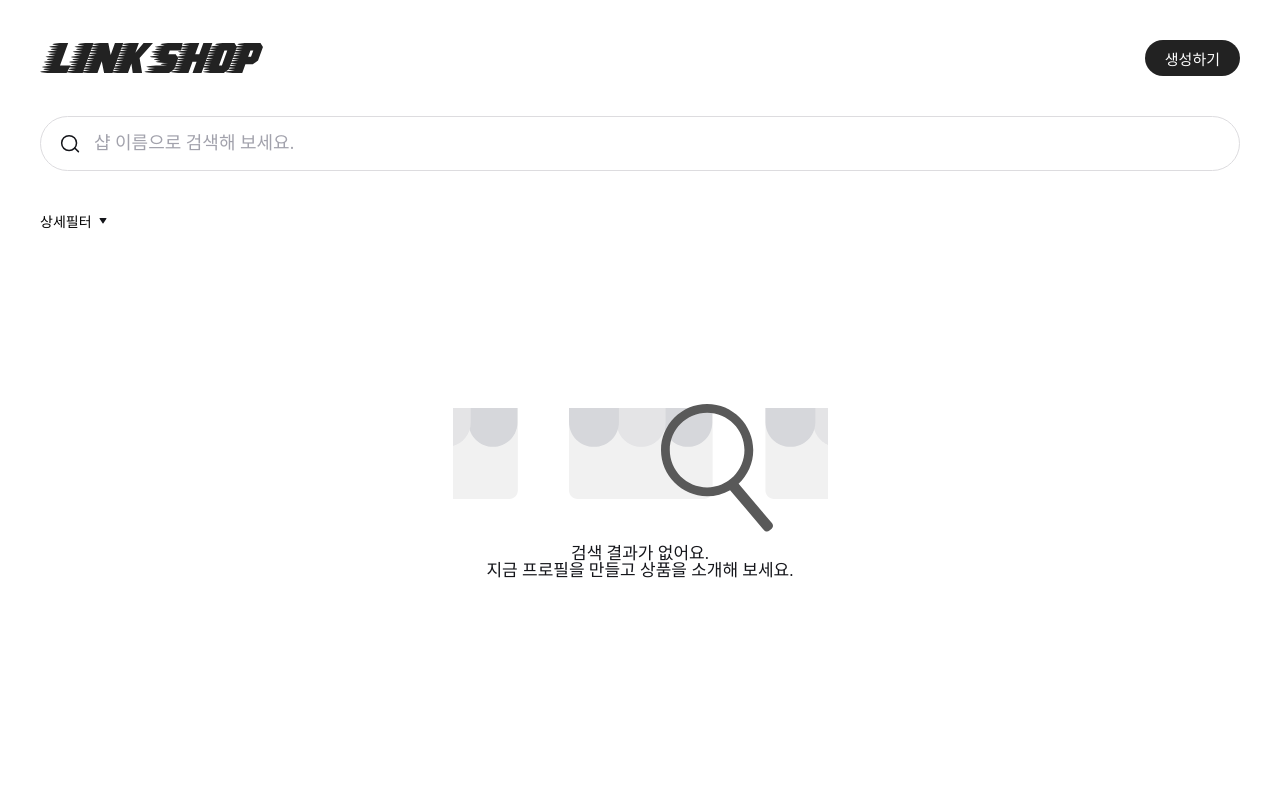
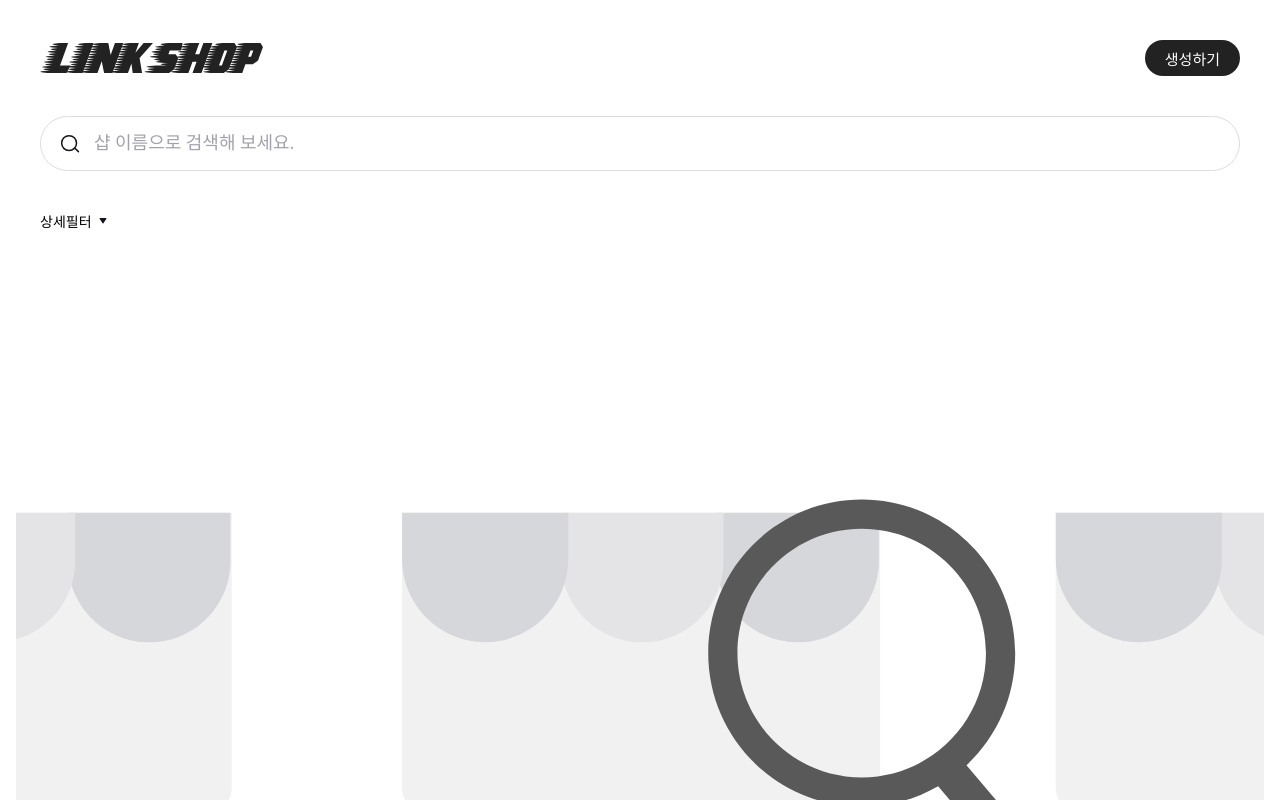
Before and after one commit to rhdtls3562/Linkshop, a React (Vite) app: page /search in a window 1280 px wide. Shown: the top 800 px of the page. Built offline with nearby package versions, Linux system fonts and the light colour scheme; a web font is replaced by a local one.

Commit message:
style: noImg 좌우패딩  삭제

```diff
--- a/src/components/ShopCard.module.css
+++ b/src/components/ShopCard.module.css
@@ -75,6 +75,7 @@
    ========================= */
 .productTitle {
   margin-bottom: 8px;
+  font-size: 15px;
 }
 
 .productImages {
--- a/src/pages/SearchResultPage.jsx
+++ b/src/pages/SearchResultPage.jsx
@@ -5,6 +5,7 @@ import noResult from "../assets/Img_search_null.svg";
 import { useEffect, useMemo, useState } from "react";
 import { useNavigate, useSearchParams } from "react-router-dom";
 import ShopList from "../components/ShopList";
+import Loading from "../components/Loading";
 
 const BASE_URL = "https://linkshop-api.vercel.app";
 const TEAM_ID = "22-3";
@@ -80,20 +81,24 @@ function SearchResultPage() {
     if (nextOrderBy !== orderBy) setOrderBy(nextOrderBy);
   }, [searchParams]);
 
+  let content;
+
+  if (loading) {
+    content = <Loading />;
+  } else if (hasResult) {
+    content = <ShopList shops={results} onShopClick={handleShopClick} />;
+  } else if (queryKeyword) {
+    content = <NoResult />;
+  } else {
+    content = <NoResult />;
+  }
+
   return (
     <div className={styles.container}>
       <SearchBar value={keywordInput} onSearch={handleKeywordChange} />
-      <Filter onFilterChange={handleFilterChange} />
+      <Filter onFilterChange={handleFilterChange} className={styles.filter} />
 
-      {loading ? (
-        <div>로딩 중...</div>
-      ) : hasResult ? (
-        <ShopList shops={results} onShopClick={handleShopClick} />
-      ) : queryKeyword ? (
-        <NoResult />
-      ) : (
-        <NoResult />
-      )}
+      {content}
     </div>
   );
 }
@@ -101,7 +106,11 @@ function SearchResultPage() {
 function NoResult() {
   return (
     <div className={styles.no}>
-      <img className={styles.noImg} src={noResult} alt="검색 결과 없음" />
+      {/*이미지 전용 래퍼 */}
+      <div className={styles.imageRow}>
+        <img className={styles.noImg} src={noResult} alt="검색 결과 없음" />
+      </div>
+
       <div className={styles.font}>
         <p>검색 결과가 없어요.</p>
         <p>지금 프로필을 만들고 상품을 소개해 보세요.</p>
--- a/src/pages/SearchResultPage.module.css
+++ b/src/pages/SearchResultPage.module.css
@@ -16,14 +16,27 @@
   text-align: center;
 }
 
-.no p {
-  margin: 0;
+.imageRow {
+  width: calc(100% + 48px);
+  margin-left: -24px;
+  margin-right: -24px;
+}
+
+@media (max-width: 798px) {
+  .imageRow {
+    width: calc(100% + 30px);
+    margin-left: -15px;
+    margin-right: -15px;
+  }
+}
+
+.noImg {
+  display: block;
+  width: 100%;
+  margin-bottom: 32px;
+  max-width: none;
 }
 
 .font {
   font-family: "Pretendard", "Sans-serif";
 }
-
-.noImg {
-  padding: 0;
-}
```
